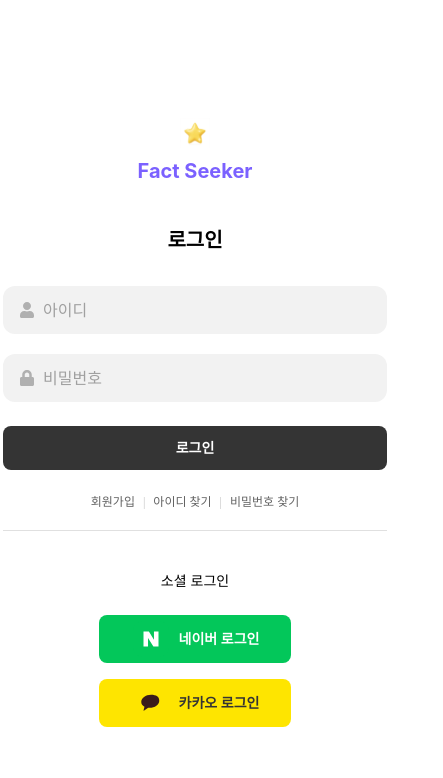
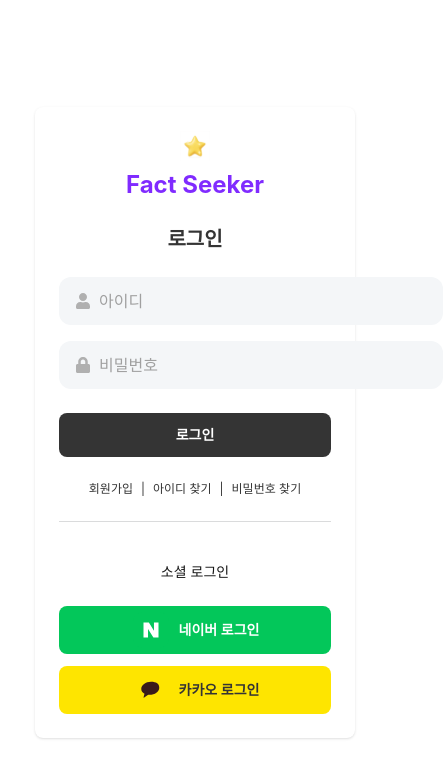
Before and after one commit to Hanium-FactSeeker/factseeker-frontend, a Next.js app: page /login in a window 390 px wide. Shown: the top 778 px of the page, 443 px wide, since content can reach past the window. Built offline with nearby package versions, Linux system fonts and the light colour scheme.

Commit message:
Feat: [#8] 로그인 페이지 모바일 데스크톱으로 분할

```diff
--- a/src/app/login/page.tsx
+++ b/src/app/login/page.tsx
@@ -1,49 +1,7 @@
-import React from "react";
-import TextInput from "../../components/ui/button/TextInput"
-import { NaverLoginButton } from "../../components/ui/button/NaverLoginButton";
-import { KakaoLoginButton } from "../../components/ui/button/KakaoLoginButton";
-import { FaUser, FaLock } from "react-icons/fa";
-import  { Button } from "../../components/ui/button/index";
-import Logo from "../../assets/Logo";
+import React from 'react'
+import Login from '@/components/auth/login'
+import '@/styles/globals.css'
 
 export default function LoginPage() {
-  return (
-    <div className="flex items-center justify-center min-h-screen bg-white">
-      <div className="flex flex-col items-center gap-6">
-        <div className="flex flex-col items-center gap-2">
-        <div>
-            <Logo width={30} height={30} className="mb-0" />
-        </div>
-          <span className="text-[20px] font-bold text-[#7B61FF]">Fact Seeker</span>
-        </div>
-
-        <h2 className="text-xl font-bold text-black mt-4">로그인</h2>
-
-        <div className="flex flex-col gap-5 mt-2">
-          <TextInput placeholder="아이디" iconLeft={<FaUser />} />
-          <TextInput type="password" placeholder="비밀번호" iconLeft={<FaLock />} />
-        </div>
-
-        <Button color="black" size="lg" fullWidth>
-            로그인
-        </Button>
-
-
-        <div className="flex items-center justify-center text-xs text-[#626262] font-[Pretendard] gap-2">
-            <span className="cursor-pointer">회원가입</span>
-            <span className="text-[#C4C4C4]">|</span>
-            <span className="cursor-pointer">아이디 찾기</span>
-            <span className="text-[#C4C4C4]">|</span>
-            <span className="cursor-pointer">비밀번호 찾기</span>
-        </div>
-
-        <div className="w-96 h-[1px] bg-[#E0E0E0] mt-[-4px]" />
-        <div className="mt-4 text-black text-sm">소셜 로그인</div>
-        <div className="flex flex-col gap-4 items-center">
-            <NaverLoginButton className="w-96 h-12 text-base" />
-            <KakaoLoginButton className="w-96 h-12 text-base" />
-        </div>
-      </div>
-    </div>
-  );
+  return <Login />
 }
--- /dev/null
+++ b/src/components/auth/login/DesktopLogin.tsx
@@ -0,0 +1,13 @@
+'use client'
+import React from 'react'
+import LoginForm from './LoginForm'
+
+export default function DesktopLogin() {
+  return (
+    <div className="flex items-center justify-center min-h-screen bg-[var(--background)]">
+      <div className="w-full max-w-md p-8 bg-[var(--white)] rounded-xl shadow-lg">
+        <LoginForm />
+      </div>
+    </div>
+  )
+}
--- /dev/null
+++ b/src/components/auth/login/LoginForm.tsx
@@ -0,0 +1,60 @@
+'use client'
+import React from 'react'
+import Logo                 from '@/assets/Logo'
+import TextInput            from '@/components/ui/button/TextInput'
+import { Button }           from '@/components/ui/button/index'
+import { NaverLoginButton } from '@/components/ui/button/NaverLoginButton'
+import { KakaoLoginButton } from '@/components/ui/button/KakaoLoginButton'
+import { FaUser, FaLock }   from 'react-icons/fa'
+
+export default function LoginForm() {
+  return (
+    <div className="flex flex-col items-center gap-6 w-full text-[var(--foreground)]">
+      <div className="flex flex-col items-center gap-2">
+        <Logo width={30} height={30} />
+        <span className="text-2xl font-bold text-[var(--primary-normal)]">
+          Fact Seeker
+        </span>
+      </div>
+
+      <h2 className="text-xl font-bold text-[var(--black-normal)]">로그인</h2>
+      <div className="flex flex-col gap-4 w-full">
+        <TextInput
+          placeholder="아이디"
+          iconLeft={<FaUser />}
+          className="bg-[var(--gray-light)] text-[var(--foreground)]"
+        />
+        <TextInput
+          type="password"
+          placeholder="비밀번호"
+          iconLeft={<FaLock />}
+          className="bg-[var(--gray-light)] text-[var(--foreground)]"
+        />
+      </div>
+
+      <Button
+        fullWidth
+        size="lg"
+        color='black'
+      >
+        로그인
+      </Button>
+
+      <div className="flex items-center justify-center text-xs text-[var(--black-normal)] gap-2">
+        <span className="cursor-pointer">회원가입</span>
+        <span>|</span>
+        <span className="cursor-pointer">아이디 찾기</span>
+        <span>|</span>
+        <span className="cursor-pointer">비밀번호 찾기</span>
+      </div>
+
+      <div className="w-full h-px bg-[var(--gray-normal)]" />
+
+      <p className="mt-4 text-sm text-[var(--foreground)]">소셜 로그인</p>
+      <div className="flex flex-col gap-3 w-full">
+        <NaverLoginButton className="w-full h-12 text-base" />
+        <KakaoLoginButton className="w-full h-12 text-base" />
+      </div>
+    </div>
+  )
+}
--- /dev/null
+++ b/src/components/auth/login/MobileLogin.tsx
@@ -0,0 +1,13 @@
+'use client'
+import React from 'react'
+import LoginForm from './LoginForm'
+
+export default function MobileLogin() {
+  return (
+    <div className="flex items-center justify-center min-h-screen px-4 bg-[var(--background)]">
+      <div className="w-full max-w-xs p-6 bg-[var(--white)] rounded-lg shadow">
+        <LoginForm />
+      </div>
+    </div>
+  )
+}
--- /dev/null
+++ b/src/components/auth/login/index.tsx
@@ -0,0 +1,18 @@
+'use client'
+import { useEffect, useState } from 'react'
+import DesktopLogin from './DesktopLogin'
+import MobileLogin  from './MobileLogin'
+
+export default function Login() {
+  const [isMobile, setIsMobile] = useState(false)
+
+  useEffect(() => {
+    const mql = window.matchMedia('(max-width: 640px)')
+    const onChange = (e: MediaQueryListEvent) => setIsMobile(e.matches)
+    setIsMobile(mql.matches)
+    mql.addEventListener('change', onChange)
+    return () => mql.removeEventListener('change', onChange)
+  }, [])
+
+  return isMobile ? <MobileLogin /> : <DesktopLogin />
+}
```
